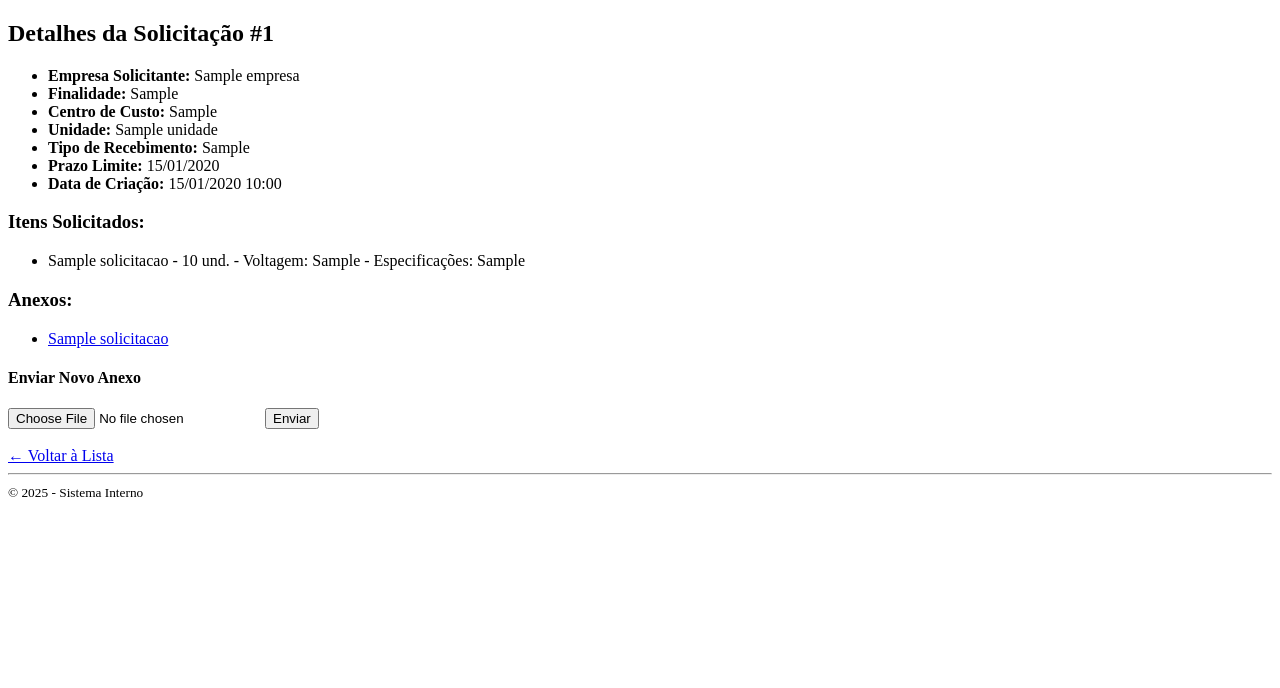
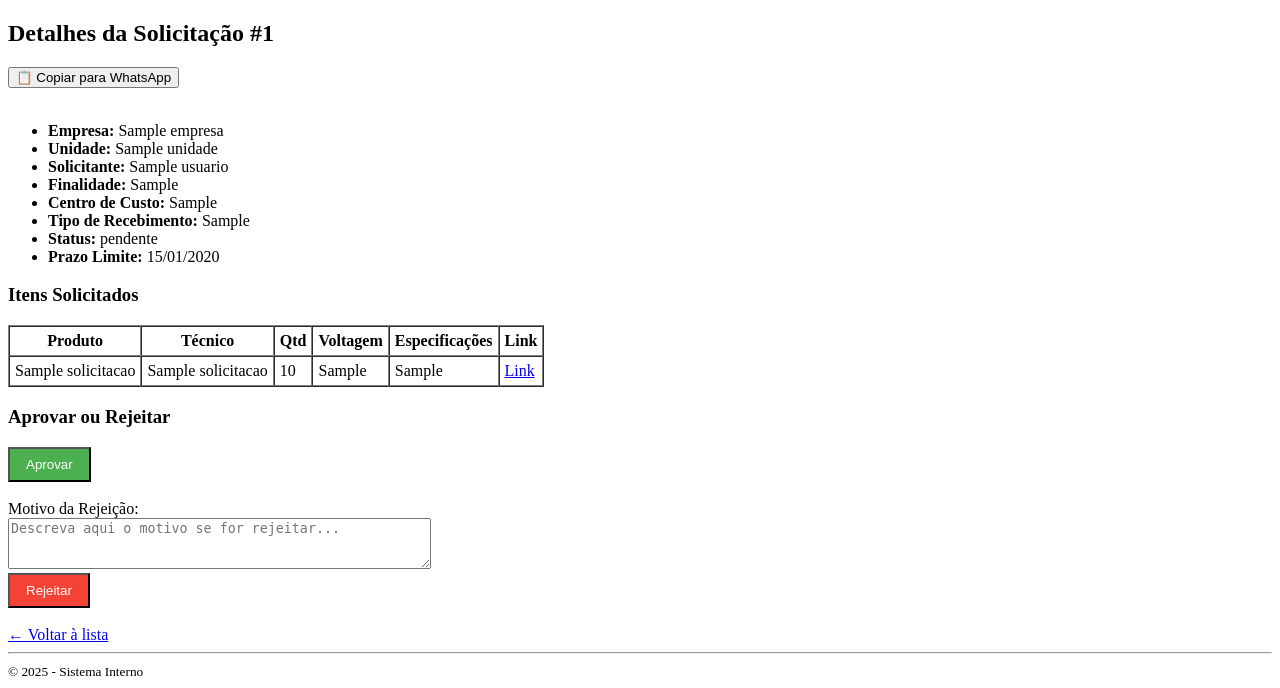
Before and after one commit to cesarpsalves/portal_pedidos, a Flask app: page /solicitacao/1 in a window 1280 px wide. Shown: the part 116-804 px from the top of the page. Before the commit the page ends 613 px from the top, so only its background shows below. Run offline with Flask 3, Linux system fonts and the light colour scheme; the visitor is signed in with stand-in values (Sample User, id 1); tables that the repository leaves empty hold one stand-in row (values such as "Sample post").

Commit message:
Adiciona suporte para cópia de detalhes da solicitação para WhatsApp e melhora a exibição dos itens solicitados na página de detalhes.

```diff
--- a/app/routes/solicitacoes.py
+++ b/app/routes/solicitacoes.py
@@ -2,6 +2,7 @@
 
 from flask import Blueprint, render_template, request, redirect, url_for, session, flash
 from datetime import datetime
+from sqlalchemy.orm import joinedload
 from app.utils.auth import login_required
 from app.extensions import db
 from app.models.solicitacoes import Solicitacao, ItemSolicitacao
@@ -82,12 +83,10 @@ def nova_solicitacao():
         flash("Solicitação criada com sucesso!", "success")
         return redirect(url_for("exemplo.dashboard"))
 
-    # GET: carrega dropdowns
     empresas = Empresa.query.order_by(Empresa.nome).all()
     unidades = Unidade.query.order_by(Unidade.nome).all()
-    # Para evitar escolher data passada:
     hoje = datetime.utcnow().date().strftime("%Y-%m-%d")
-    dias_max = 30  # ou qualquer lógica de sugestão
+    dias_max = 30
 
     return render_template(
         "solicitacoes/nova.html",
@@ -105,10 +104,17 @@ def lista_solicitacoes():
     tipo_usuario = session.get("usuario_tipo")
 
     if tipo_usuario == "administrador":
-        solicitacoes = Solicitacao.query.order_by(Solicitacao.criado_em.desc()).all()
+        solicitacoes = (
+            Solicitacao.query
+            .options(joinedload(Solicitacao.itens))
+            .order_by(Solicitacao.criado_em.desc())
+            .all()
+        )
     else:
         solicitacoes = (
-            Solicitacao.query.filter_by(usuario_id=usuario_id)
+            Solicitacao.query
+            .options(joinedload(Solicitacao.itens))
+            .filter_by(usuario_id=usuario_id)
             .order_by(Solicitacao.criado_em.desc())
             .all()
         )
@@ -121,18 +127,13 @@ def lista_solicitacoes():
 def ver_solicitacao(id):
     solicitacao = Solicitacao.query.get_or_404(id)
 
-    # Verifica permissão:
-    #   - se for administrador (ou perfil de aprovador), pode ver qualquer solicitação
-    #   - senão, só se for o próprio criador
     tipo_usuario = session.get("usuario_tipo")
-    if tipo_usuario != "administrador" and solicitacao.usuario_id != session.get(
-        "usuario_id"
-    ):
+    if tipo_usuario != "administrador" and solicitacao.usuario_id != session.get("usuario_id"):
         flash("Acesso negado.", "danger")
         return redirect(url_for("solicitacoes.lista_solicitacoes"))
 
     itens = ItemSolicitacao.query.filter_by(solicitacao_id=solicitacao.id).all()
-    anexos = solicitacao.anexos  # supondo que exista relacionamento com anexos
+    anexos = solicitacao.anexos
 
     return render_template(
         "solicitacoes/ver.html", solicitacao=solicitacao, itens=itens, anexos=anexos
--- a/app/templates/solicitacoes/ver.html
+++ b/app/templates/solicitacoes/ver.html
@@ -2,66 +2,92 @@
 {% block content %}
 
 <h2>Detalhes da Solicitação #{{ solicitacao.id }}</h2>
+
+<!-- Botão de cópia para WhatsApp -->
+<button onclick="copiarWhatsApp()">📋 Copiar para WhatsApp</button>
+<br><br>
+
+<!-- Texto oculto formatado para WhatsApp -->
+<textarea id="textoWhatsapp" style="display: none;">
+*Solicitação de Compra*
+
+*Empresa:* {{ solicitacao.empresa_solicitante.nome if solicitacao.empresa_solicitante else '---' }}
+*Unidade:* {{ solicitacao.unidade.nome if solicitacao.unidade else '---' }}
+*Solicitante:* {{ solicitacao.usuario.nome }}
+*Finalidade:* {{ solicitacao.finalidade }}
+*Tipo de Recebimento:* {{ solicitacao.tipo_recebimento }}
+{% if solicitacao.tipo_recebimento == 'RETIRADA' %}
+*Retirada por:* {{ solicitacao.nome_retirada }}
+{% endif %}
+
+*Itens Solicitados:*
+{% for item in itens %}- {{ item.quantidade }}x {{ item.nome_produto.split(' ')[0] }}
+{% endfor %}
+</textarea>
+
 <ul>
-    <li><strong>Empresa Solicitante:</strong>
-        {% if solicitacao.empresa_solicitante %}
-        {{ solicitacao.empresa_solicitante.nome }}
-        {% else %}
-        ---
-        {% endif %}
-    </li>
+    <li><strong>Empresa:</strong> {{ solicitacao.empresa_solicitante.nome if solicitacao.empresa_solicitante else '---'
+        }}</li>
+    <li><strong>Unidade:</strong> {{ solicitacao.unidade.nome if solicitacao.unidade else '---' }}</li>
+    <li><strong>Solicitante:</strong> {{ solicitacao.usuario.nome }}</li>
     <li><strong>Finalidade:</strong> {{ solicitacao.finalidade }}</li>
     <li><strong>Centro de Custo:</strong> {{ solicitacao.centro_custo or '---' }}</li>
-    <li><strong>Unidade:</strong> {{ solicitacao.unidade.nome if solicitacao.unidade else '---' }}</li>
     <li><strong>Tipo de Recebimento:</strong> {{ solicitacao.tipo_recebimento }}</li>
-    <li><strong>Prazo Limite:</strong>
-        {{ solicitacao.prazo_limite.strftime('%d/%m/%Y') if solicitacao.prazo_limite else '---' }}
-    </li>
-    <li><strong>Data de Criação:</strong>
-        {{ solicitacao.criado_em.strftime('%d/%m/%Y %H:%M') }}
-    </li>
-    {% if solicitacao.tipo_recebimento == 'RETIRADA' %}
-    <li><strong>Nome de quem irá retirar:</strong> {{ solicitacao.nome_retirada }}</li>
-    <li><strong>CPF de quem irá retirar:</strong> {{ solicitacao.cpf_retirada }}</li>
-    {% endif %}
+    <li><strong>Status:</strong> {{ solicitacao.status }}</li>
+    <li><strong>Prazo Limite:</strong> {{ solicitacao.prazo_limite.strftime('%d/%m/%Y') if solicitacao.prazo_limite else
+        '---' }}</li>
 </ul>
 
-<h3>Itens Solicitados:</h3>
-<ul>
-    {% for item in solicitacao.itens %}
-    <li>
-        {{ item.nome_produto }}
-        {% if item.quantidade %} - {{ item.quantidade }} und.{% endif %}
-        {% if item.voltagem %} - Voltagem: {{ item.voltagem }}{% endif %}
-        {% if item.especificacoes %} - Especificações: {{ item.especificacoes }}{% endif %}
-    </li>
-    {% endfor %}
-</ul>
+<h3>Itens Solicitados</h3>
+<table border="1" cellpadding="5" cellspacing="0">
+    <thead>
+        <tr>
+            <th>Produto</th>
+            <th>Técnico</th>
+            <th>Qtd</th>
+            <th>Voltagem</th>
+            <th>Especificações</th>
+            <th>Link</th>
+        </tr>
+    </thead>
+    <tbody>
+        {% for item in itens %}
+        <tr>
+            <td>{{ item.nome_produto }}</td>
+            <td>{{ item.nome_tecnico }}</td>
+            <td>{{ item.quantidade }}</td>
+            <td>{{ item.voltagem }}</td>
+            <td>{{ item.especificacoes }}</td>
+            <td>{% if item.link %}<a href="{{ item.link }}" target="_blank">Link</a>{% endif %}</td>
+        </tr>
+        {% endfor %}
+    </tbody>
+</table>
 
-<h3>Anexos:</h3>
-{% if solicitacao.anexos %}
-<ul>
-    {% for anexo in solicitacao.anexos %}
-    <li>
-        <a href="{{ url_for('anexos.download_anexo', solicitacao_id=solicitacao.id, nome_arquivo=anexo.nome_arquivo) }}"
-            target="_blank">
-            {{ anexo.nome_arquivo }}
-        </a>
-    </li>
-    {% endfor %}
-</ul>
-{% else %}
-<p>Nenhum anexo enviado.</p>
-{% endif %}
+<h3>Aprovar ou Rejeitar</h3>
+<form method="POST" action="{{ url_for('aprovacoes.aprovar_solicitacao', id=solicitacao.id) }}">
+    <input type="hidden" name="csrf_token" value="{{ csrf_token() }}">
+    <button type="submit" style="background-color: #4CAF50; color: white; padding: 8px 16px;">Aprovar</button>
+</form>
+<br>
+<form method="POST" action="{{ url_for('aprovacoes.rejeitar_solicitacao', id=solicitacao.id) }}">
+    <input type="hidden" name="csrf_token" value="{{ csrf_token() }}">
+    <label>Motivo da Rejeição:</label><br>
+    <textarea name="motivo" rows="3" cols="50" placeholder="Descreva aqui o motivo se for rejeitar..."></textarea><br>
+    <button type="submit" style="background-color: #f44336; color: white; padding: 8px 16px;">Rejeitar</button>
+</form>
+<br>
+<a href="{{ url_for('aprovacoes.listar_solicitacoes') }}">&larr; Voltar à lista</a>
 
-<h4>Enviar Novo Anexo</h4>
-<form method="POST" action="{{ url_for('anexos.upload_anexo', solicitacao_id=solicitacao.id) }}"
-    enctype="multipart/form-data">
-    <input type="hidden" name="csrf_token" value="{{ csrf_token() }}">
-    <input type="file" name="arquivo" required>
-    <button type="submit">Enviar</button>
-</form>
+<script>
+    function copiarWhatsApp() {
+        const texto = document.getElementById("textoWhatsapp");
+        texto.style.display = "block";
+        texto.select();
+        document.execCommand("copy");
+        texto.style.display = "none";
+        alert("Texto copiado para o WhatsApp!");
+    }
+</script>
 
-<br>
-<a href="{{ url_for('solicitacoes.lista_solicitacoes') }}">← Voltar à Lista</a>
 {% endblock %}
```
Also changed, not shown: app/templates/solicitacoes/lista.html (+10 -2 lines).
